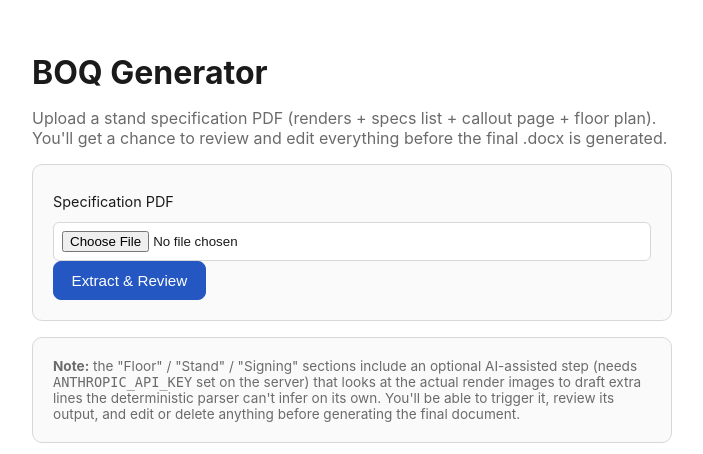
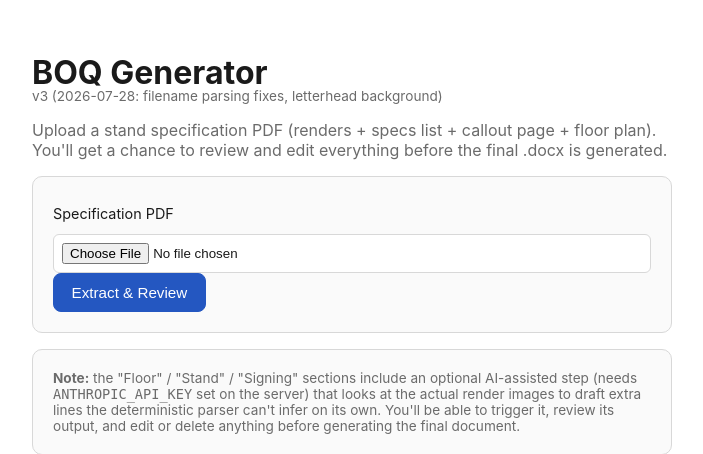
Before and after one commit to Alina1commits/training-, a Flask app: page / in a window 1280 px wide. Shown: the top 454 px of the page, without its empty margins (288-991 px from the left). Run offline with Flask 3, Linux system fonts and the light colour scheme.

Commit message:
Show a visible app version on both pages
Repeated confusion over whether a locally-run copy was actually the
latest one (old zip vs new zip) wasted several support round-trips.
A version string on the upload/review pages lets that be checked at a
glance instead of guessed from folder names.

```diff
--- a/boq_generator/app.py
+++ b/boq_generator/app.py
@@ -16,6 +16,8 @@ from boq.extract import SpecExtractor
 from boq.assemble import build_sections, default_header_fields, show_start_date
 from boq.ai_narrative import suggest_additional_lines
 from boq.docx_builder import build_boq_docx
+
+APP_VERSION = "v3 (2026-07-28: filename parsing fixes, letterhead background)"
 
 BASE_DIR = Path(__file__).resolve().parent
 UPLOAD_DIR = BASE_DIR / "uploads"
@@ -75,7 +77,7 @@ def _text_to_items(text: str) -> list[dict]:
 
 @app.route("/", methods=["GET"])
 def index():
-    return render_template("upload.html")
+    return render_template("upload.html", app_version=APP_VERSION)
 
 
 @app.route("/upload", methods=["POST"])
@@ -158,6 +160,7 @@ def review(job_id):
         selected_pages=job["selected_pages"],
         ai_note=job["ai_note"],
         original_filename=job["original_filename"],
+        app_version=APP_VERSION,
     )
 
 
--- a/boq_generator/templates/review.html
+++ b/boq_generator/templates/review.html
@@ -8,6 +8,7 @@
 <body>
   <div class="wrap">
     <h1>Review &amp; edit</h1>
+    <p class="small muted" style="margin-top:-.5rem">{{ app_version }}</p>
     <p class="muted">Source: {{ original_filename }}. Edit anything below, then generate the .docx.</p>
 
     {% with messages = get_flashed_messages() %}
--- a/boq_generator/templates/upload.html
+++ b/boq_generator/templates/upload.html
@@ -8,6 +8,7 @@
 <body>
   <div class="wrap narrow">
     <h1>BOQ Generator</h1>
+    <p class="small muted" style="margin-top:-.5rem">{{ app_version }}</p>
     <p class="muted">Upload a stand specification PDF (renders + specs list + callout page + floor plan). You'll get a chance to review and edit everything before the final .docx is generated.</p>
 
     {% with messages = get_flashed_messages() %}
```
